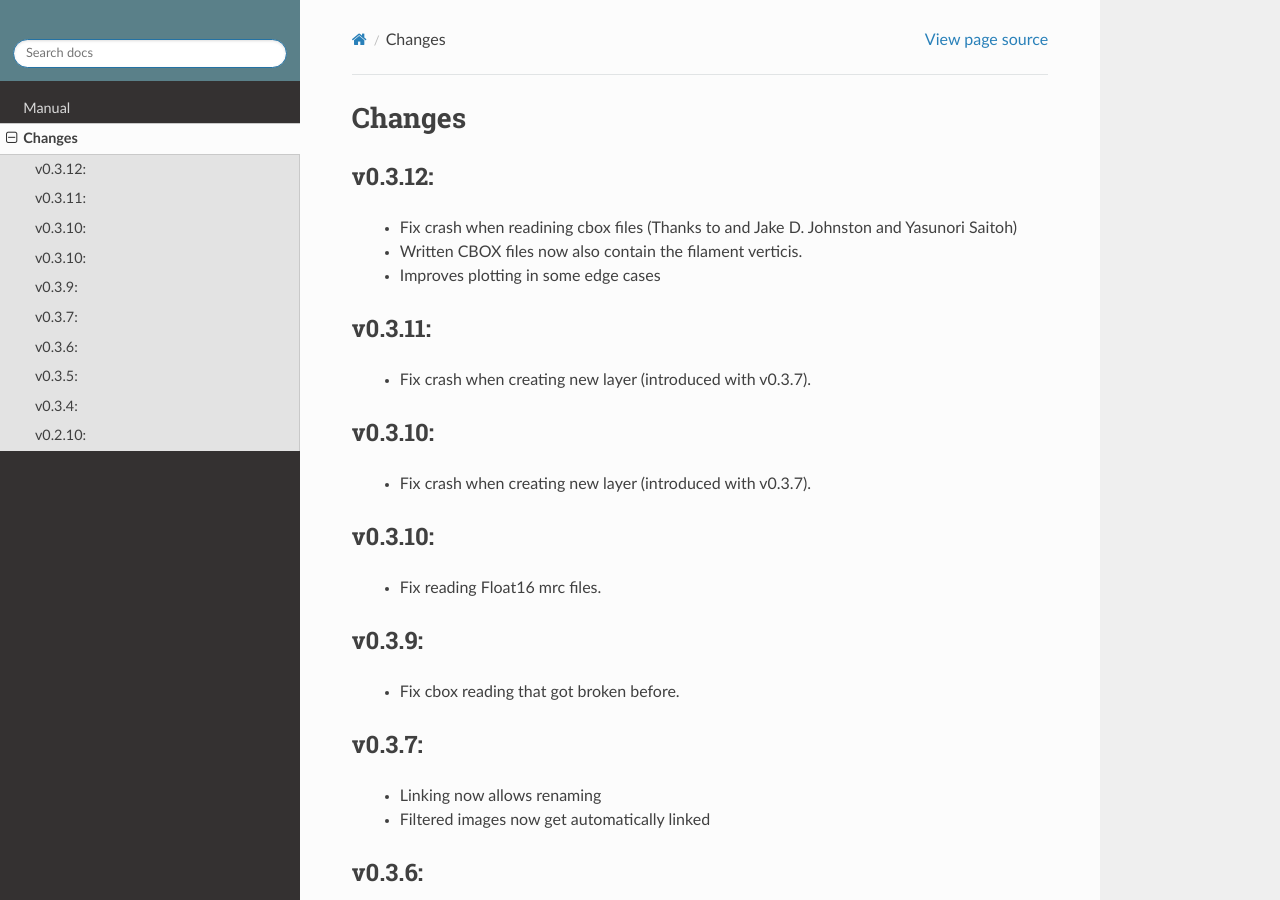
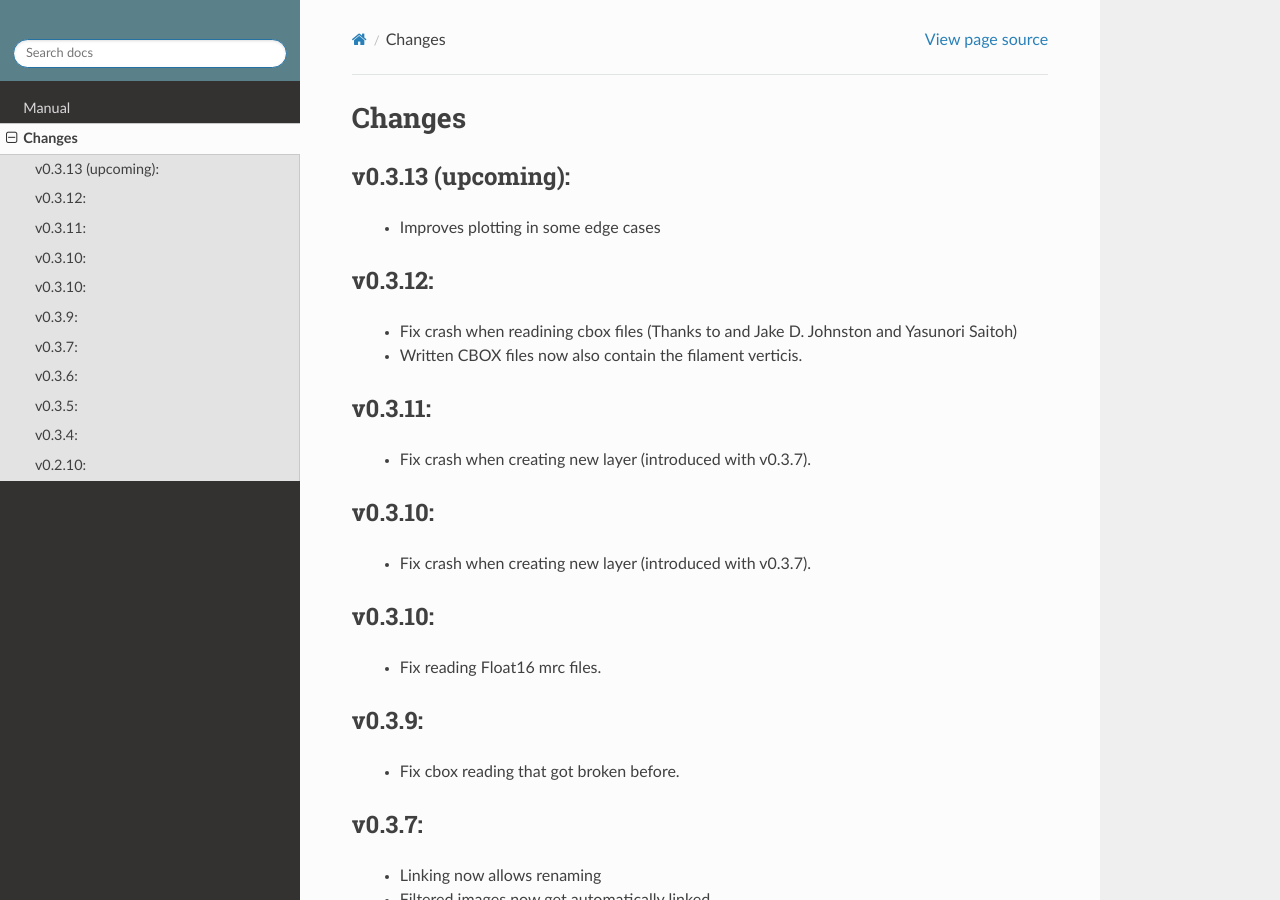
Before and after one commit to MPI-Dortmund/napari-boxmanager, a Sphinx documentation site: the page built from docs/changes.rst, in a window 1280 px wide and 900 px high. Built offline with Sphinx 7.4.7 and the Read the Docs theme 2.0.0, drawn with Linux system fonts in a browser that asks for light colours.

Commit message:
update changes

```diff
--- a/docs/changes.rst
+++ b/docs/changes.rst
@@ -1,11 +1,14 @@
 Changes
 =======
+
+v0.3.13 (upcoming):
+*******
+ - Improves plotting in some edge cases
 
 v0.3.12:
 *******
  - Fix crash when readining cbox files (Thanks to and Jake D. Johnston and Yasunori Saitoh)
  - Written CBOX files now also contain the filament verticis.
- - Improves plotting in some edge cases
 
 v0.3.11:
 *******
```
